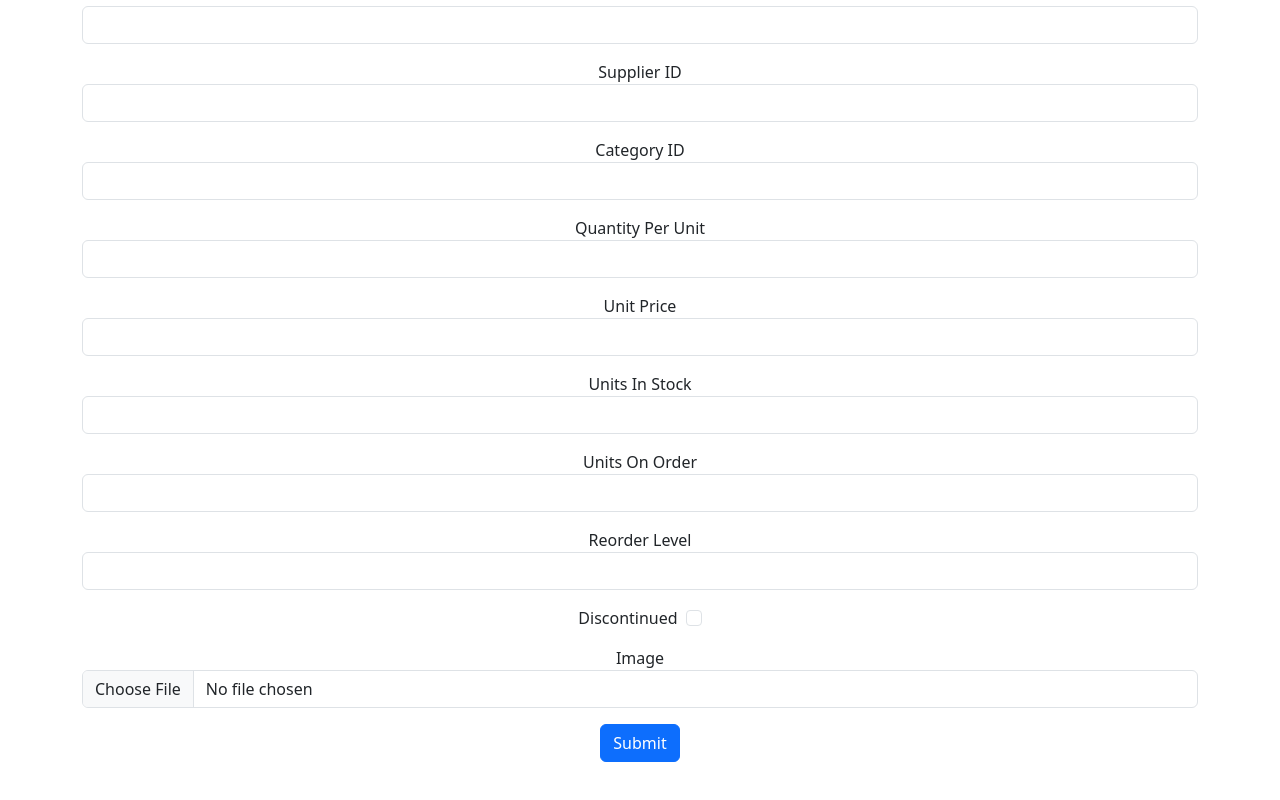
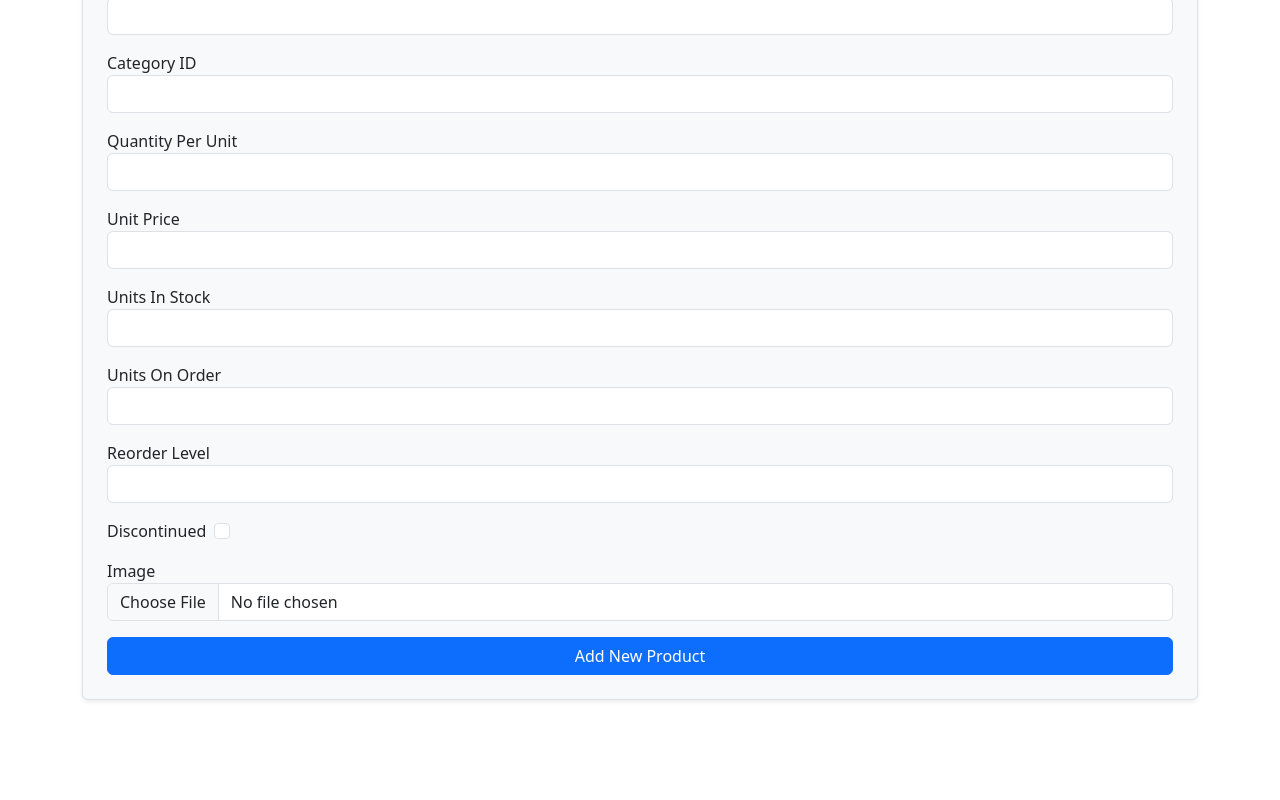
Before and after one commit to uninrk/CS369-Project, a React (Create React App) app: page /addNewProduct in a window 1280 px wide. Shown: the part 296-1096 px from the top of the page. Built offline with nearby package versions, Linux system fonts and the light colour scheme.

Commit message:
Added new alerts. Update Database connection configs to be AWS ones.

```diff
--- a/src/Components/Login.jsx
+++ b/src/Components/Login.jsx
@@ -3,8 +3,6 @@ import Avatar from '@mui/material/Avatar';
 import Button from '@mui/material/Button';
 import CssBaseline from '@mui/material/CssBaseline';
 import TextField from '@mui/material/TextField';
-import FormControlLabel from '@mui/material/FormControlLabel';
-import Checkbox from '@mui/material/Checkbox';
 import Link from '@mui/material/Link';
 import Grid from '@mui/material/Grid';
 import Box from '@mui/material/Box';
@@ -12,61 +10,72 @@ import Typography from '@mui/material/Typography';
 import Container from '@mui/material/Container';
 import { createTheme, ThemeProvider } from '@mui/material/styles';
 import ArrowBackIosIcon from '@mui/icons-material/ArrowBackIos';
-import { Link as RouterLink, useNavigate  } from 'react-router-dom';
+import Card from '@mui/material/Card';
+import CardContent from '@mui/material/CardContent';
+import Dialog from '@mui/material/Dialog';
+import DialogActions from '@mui/material/DialogActions';
+import DialogContent from '@mui/material/DialogContent';
+import DialogContentText from '@mui/material/DialogContentText';
+import DialogTitle from '@mui/material/DialogTitle';
+import CircularProgress from '@mui/material/CircularProgress';
+import { Link as RouterLink, useNavigate } from 'react-router-dom';
 import { useAuth } from '../auth/AuthContext';
 
 const defaultTheme = createTheme();
 
 export default function Login() {
+  const { setIsAuthenticated } = useAuth();
+  const navigate = useNavigate();
+  const [open, setOpen] = React.useState(false);
+  const [loading, setLoading] = React.useState(false);
+  const [dialogContent, setDialogContent] = React.useState('');
 
-  const { setIsAuthenticated } = useAuth(); // Get the setIsAuthenticated function from context
-  const navigate = useNavigate();
+  const handleClose = () => {
+    setOpen(false);
+  };
 
   const handleSubmit = async (event) => {
     event.preventDefault();
-
-    // Extract data from the form
     const data = new FormData(event.currentTarget);
     const Username = data.get('email');
     const Password = data.get('password');
 
-    const userCredentials = {
-      Username,
-      Password
-    };
-
-    // Input validation (optional)
     if (!Username || !Password) {
-      // Handle missing fields (e.g., display error messages)
-      console.error('required fields.');
+      setDialogContent('Both email and password fields are required.');
+      setOpen(true);
       return;
     }
 
-    console.log(Username, Password)
+    const userCredentials = {
+      Username,
+      Password,
+    };
+
+    setLoading(true);
+
     try {
-      // Send data to backend using a secure method (e.g., POST)
       const response = await fetch('http://localhost:8080/api/login', {
         method: 'POST',
-        headers: { 'Content-Type': 'application/json' }, // Set appropriate headers
-        body: JSON.stringify(userCredentials) // Send data in JSON format
+        headers: { 'Content-Type': 'application/json' },
+        body: JSON.stringify(userCredentials),
       });
-      console.log(response)
-      // Handle the response from the backend
+
       if (response.ok) {
-        // Successful login (redirect, update UI, etc.)
         console.log('Login successful!');
-        setIsAuthenticated(true); // Set the user as authenticated
+        setIsAuthenticated(true);
         navigate('/');
       } else {
-        // Handle login failure (display error messages, etc.)
         const errorData = await response.json();
         console.error('Login failed:', errorData.message || 'Invalid credentials');
-        // Display error message to the user
+        setDialogContent('Incorrect email or password. Please try again.');
+        setOpen(true); // Open the dialog if login fails
       }
     } catch (error) {
-      // Handle network errors or other unexpected issues
       console.error('Error during login:', error);
-      // Display a generic error message to the user
+      setDialogContent('Error during login. Please try again.');
+      setOpen(true); // Open the dialog in case of error
+    } finally {
+      setLoading(false);
     }
   };
 
@@ -76,12 +85,12 @@ export default function Login() {
         component={RouterLink}
         to="/"
         sx={{
-                position: 'absolute', left: 30, top: 20, transform: 'translate(-10px, 10px)'
+          position: 'absolute', left: 30, top: 20, transform: 'translate(-10px, 10px)',
         }}
       >
         <ArrowBackIosIcon sx={{ mr: 1 }} />
-            <Typography component="h5" variant="h6">
-              Back to home page
+        <Typography component="h6" variant="h7">
+          Back
         </Typography>
       </Button>
       <Container component="main" maxWidth="xs">
@@ -89,6 +98,15 @@ export default function Login() {
         <Box
           sx={{
             marginTop: 8,
+            display: 'flex',
+            flexDirection: 'column',
+            alignItems: 'center',
+          }}
+        >
+          <Card sx={{ width: '100%' }}>
+            <CardContent>
+              <Box
+                sx={{
                   display: 'flex',
                   flexDirection: 'column',
                   alignItems: 'center',
@@ -121,24 +139,16 @@ export default function Login() {
                     id="password"
                     autoComplete="current-password"
                   />
-            {/* <FormControlLabel
-              control={<Checkbox value="remember" color="primary" />}
-              label="Remember me"
-            /> */}
                   <Button
                     type="submit"
                     fullWidth
                     variant="contained"
                     sx={{ mt: 3, mb: 2 }}
+                    disabled={loading}
                   >
-              Sign In
+                    {loading ? <CircularProgress size={24} /> : 'Sign In'}
                   </Button>
                   <Grid container>
-              {/* <Grid item xs>
-                <Link href="#" variant="body2">
-                  Forgot password?
-                </Link>
-              </Grid> */}
                     <Grid item>
                       <Link href="/register" variant="body2">
                         {"Don't have an account? Sign Up"}
@@ -147,6 +157,27 @@ export default function Login() {
                   </Grid>
                 </Box>
               </Box>
+            </CardContent>
+          </Card>
+        </Box>
+        <Dialog
+          open={open}
+          onClose={handleClose}
+          aria-labelledby="alert-dialog-title"
+          aria-describedby="alert-dialog-description"
+        >
+          <DialogTitle id="alert-dialog-title">{"Login Error"}</DialogTitle>
+          <DialogContent>
+            <DialogContentText id="alert-dialog-description">
+              {dialogContent}
+            </DialogContentText>
+          </DialogContent>
+          <DialogActions>
+            <Button onClick={handleClose} autoFocus>
+              OK
+            </Button>
+          </DialogActions>
+        </Dialog>
       </Container>
     </ThemeProvider>
   );
--- a/src/Components/Register.jsx
+++ b/src/Components/Register.jsx
@@ -10,57 +10,70 @@ import Typography from '@mui/material/Typography';
 import Container from '@mui/material/Container';
 import { createTheme, ThemeProvider } from '@mui/material/styles';
 import ArrowBackIosIcon from '@mui/icons-material/ArrowBackIos';
+import Card from '@mui/material/Card';
+import CardContent from '@mui/material/CardContent';
+import Dialog from '@mui/material/Dialog';
+import DialogActions from '@mui/material/DialogActions';
+import DialogContent from '@mui/material/DialogContent';
+import DialogContentText from '@mui/material/DialogContentText';
+import DialogTitle from '@mui/material/DialogTitle';
 import { Link as RouterLink, useNavigate } from 'react-router-dom';
 
 const defaultTheme = createTheme();
 
-export default function Login() {
+export default function Register() {
   const navigate = useNavigate();
+  const [open, setOpen] = React.useState(false);
+  const [dialogContent, setDialogContent] = React.useState('');
+  const [dialogTitle, setDialogTitle] = React.useState('');
+
+  const handleClose = () => {
+    setOpen(false);
+  };
+
   const handleSubmit = async (event) => {
     event.preventDefault();
 
-    // Extract data from the form
     const data = new FormData(event.currentTarget);
     const Username = data.get('email');
     const Password = data.get('password');
+
+    if (!Username || !Password) {
+      setDialogTitle('Missing Fields');
+      setDialogContent('Both email and password fields are required.');
+      setOpen(true);
+      return;
+    }
 
     const userCredentials = {
       Username,
       Password
     };
 
-    // Input validation (optional)
-    if (!Username || !Password) {
-      // Handle missing fields (e.g., display error messages)
-      console.error('Required fields.');
-      return;
-    }
-
-    console.log(Username, Password)
     try {
-      // Send data to backend using a secure method (e.g., POST)
       const response = await fetch('http://localhost:8080/api/register', {
         method: 'POST',
-        headers: { 'Content-Type': 'application/json' }, // Set appropriate headers
-        body: JSON.stringify(userCredentials) // Send data in JSON format
+        headers: { 'Content-Type': 'application/json' },
+        body: JSON.stringify(userCredentials)
       });
-      console.log(response);
-      // Handle the response from the backend
+
       if (response.ok) {
-        // Successful registration (redirect, update UI, etc.)
-        console.log('Register successful!');
+        setDialogTitle('Registration Successful');
+        setDialogContent('You have been registered successfully!');
+        setOpen(true);
+        setTimeout(() => {
           navigate('/login');
-        // Handle successful login based on your application logic
+        }, 2000);
       } else {
-        // Handle registration failure (display error messages, etc.)
         const errorData = await response.json();
-        console.error('Register failed:', errorData.message || 'Invalid credentials');
-        // Display error message to the user
+        setDialogTitle('Registration Failed');
+        setDialogContent(errorData.message || 'Registration failed. Please try again.');
+        setOpen(true);
       }
     } catch (error) {
-      // Handle network errors or other unexpected issues
-      console.error('Error during registration:', error);
-      // Display a generic error message to the user
+      setDialogTitle('Registration Error');
+      setDialogContent('Error during registration. Please try again later.');
+      setOpen(true);
     }
   };
 
@@ -74,8 +87,8 @@ export default function Login() {
         }}
       >
         <ArrowBackIosIcon sx={{ mr: 1 }} />
-        <Typography component="h5" variant="h6">
-          Back to home page
+        <Typography component="h6" variant="h7">
+          Back
         </Typography>
       </Button>
       <Container component="main" maxWidth="xs">
@@ -83,6 +96,15 @@ export default function Login() {
         <Box
           sx={{
             marginTop: 8,
+            display: 'flex',
+            flexDirection: 'column',
+            alignItems: 'center',
+          }}
+        >
+          <Card sx={{ width: '100%' }}>
+            <CardContent>
+              <Box
+                sx={{
                   display: 'flex',
                   flexDirection: 'column',
                   alignItems: 'center',
@@ -125,6 +147,27 @@ export default function Login() {
                   </Button>
                 </Box>
               </Box>
+            </CardContent>
+          </Card>
+        </Box>
+        <Dialog
+          open={open}
+          onClose={handleClose}
+          aria-labelledby="alert-dialog-title"
+          aria-describedby="alert-dialog-description"
+        >
+          <DialogTitle id="alert-dialog-title">{dialogTitle}</DialogTitle>
+          <DialogContent>
+            <DialogContentText id="alert-dialog-description">
+              {dialogContent}
+            </DialogContentText>
+          </DialogContent>
+          <DialogActions>
+            <Button onClick={handleClose} autoFocus>
+              OK
+            </Button>
+          </DialogActions>
+        </Dialog>
       </Container>
     </ThemeProvider>
   );
--- a/src/Components/addNewProduct.jsx
+++ b/src/Components/addNewProduct.jsx
@@ -16,6 +16,8 @@ const AddNewProduct = () => {
     Discontinued: false,
     Image: null,
   });
+  const [showToast, setShowToast] = useState(false);
+  const [toastMessage, setToastMessage] = useState('');
 
   const handleChange = (e) => {
     const { name, value, type, checked } = e.target;
@@ -54,7 +56,8 @@ const AddNewProduct = () => {
       const responseData = await response.json();
       console.log('Response:', responseData);
 
-      alert(`Product added successfully! Product ID: ${responseData.productId}`);
+      setToastMessage(`Product added successfully! Product ID: ${responseData.productId}`);
+      setShowToast(true);
       setFormValue({
         ProductName: '',
         SupplierID: '',
@@ -69,16 +72,17 @@ const AddNewProduct = () => {
       });
     } catch (error) {
       console.error('Error:', error);
-      alert(`An error occurred while adding the product: ${error.message}`);
+      setToastMessage(`An error occurred while adding the product: ${error.message}`);
+      setShowToast(true);
     }
   };
 
   return (
     <>
       <LoggedInbar />
-      <div className="container mt-4">
-        <h2 className="mb-4">Add New Product</h2>
-        <form onSubmit={handleSubmit} encType="multipart/form-data">
+      <div className="container pt-4 text-xl-start">
+        <h2 className="mb-4 text-center">Add New Product</h2>
+        <form onSubmit={handleSubmit} encType="multipart/form-data" className="border p-4 shadow-sm bg-light rounded">
           <div className="form-group mb-3">
             <label>Product Name</label>
             <input
@@ -165,7 +169,7 @@ const AddNewProduct = () => {
             />
           </div>
           <div className="form-group mb-3">
-            <label>
+            <label className="form-check-label">
               Discontinued
               <input
                 type="checkbox"
@@ -185,10 +189,27 @@ const AddNewProduct = () => {
               onChange={handleImageChange}
             />
           </div>
-          <button type="submit" className="btn btn-primary">
-            Submit
+          <button type="submit" className="btn btn-primary w-100">
+            Add New Product
           </button>
         </form>
+
+        {/* Toast Notification */}
+        {showToast && (
+          <div className="toast show position-fixed bottom-0 end-0 m-4" role="alert">
+            <div className="toast-header">
+              <strong className="me-auto">Notification</strong>
+              <button
+                type="button"
+                className="btn-close"
+                data-bs-dismiss="toast"
+                aria-label="Close"
+                onClick={() => setShowToast(false)}
+              ></button>
+            </div>
+            <div className="toast-body">{toastMessage}</div>
+          </div>
+        )}
       </div>
     </>
   );
--- a/src/sqlconfig.js
+++ b/src/sqlconfig.js
@@ -8,10 +8,10 @@ app.use(cors());
 app.use(express.json());
 
 const config = {
-    server: 'PAYOY\\SQLEXPRESS',
+    server: 'demo.c3wmusagggqn.us-east-1.rds.amazonaws.com',
     database: 'Northwind',
     user: 'sa',
-    password: 'P@ssw0rd',
+    password: 'Password',
     encrypt: false,
     trustServerCertificate: false,
 };
```
Also changed, not shown: 2 other files (tests, documents, lock files or other folders). Lines whose indentation alone changed are shown as unchanged.
